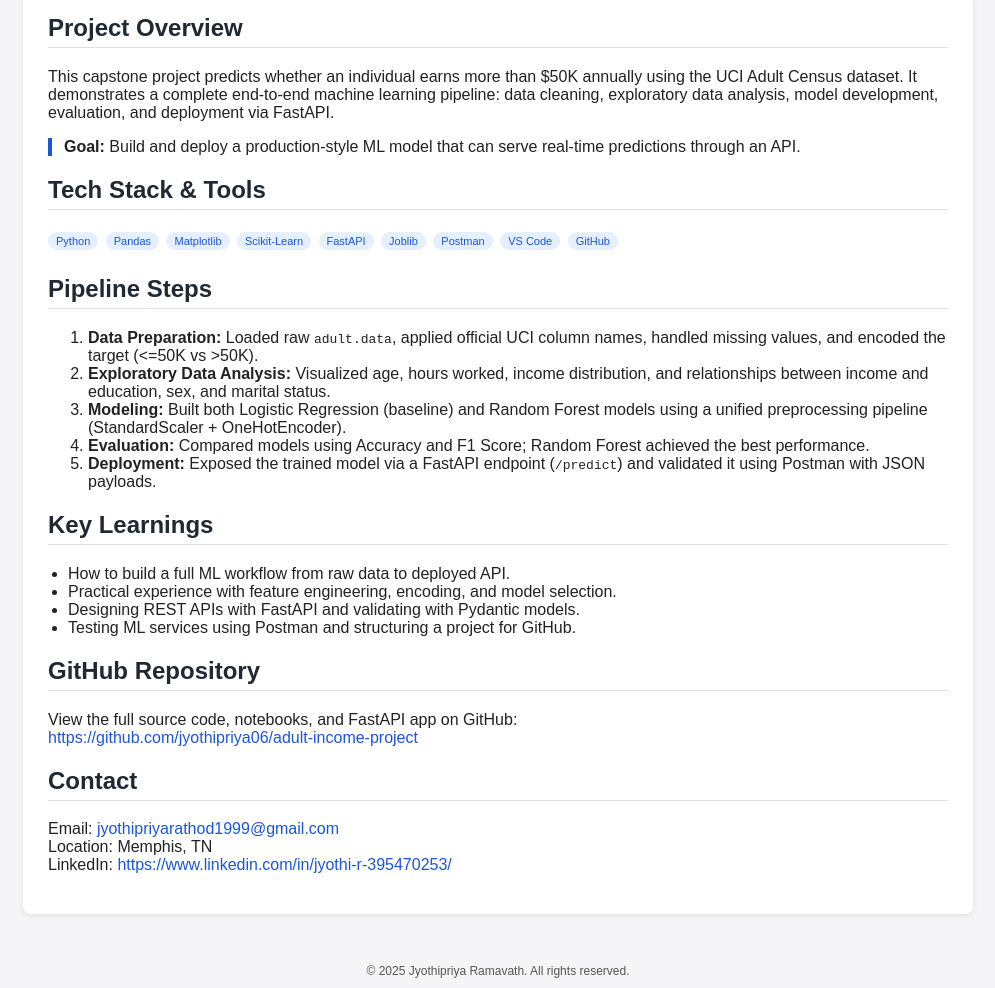
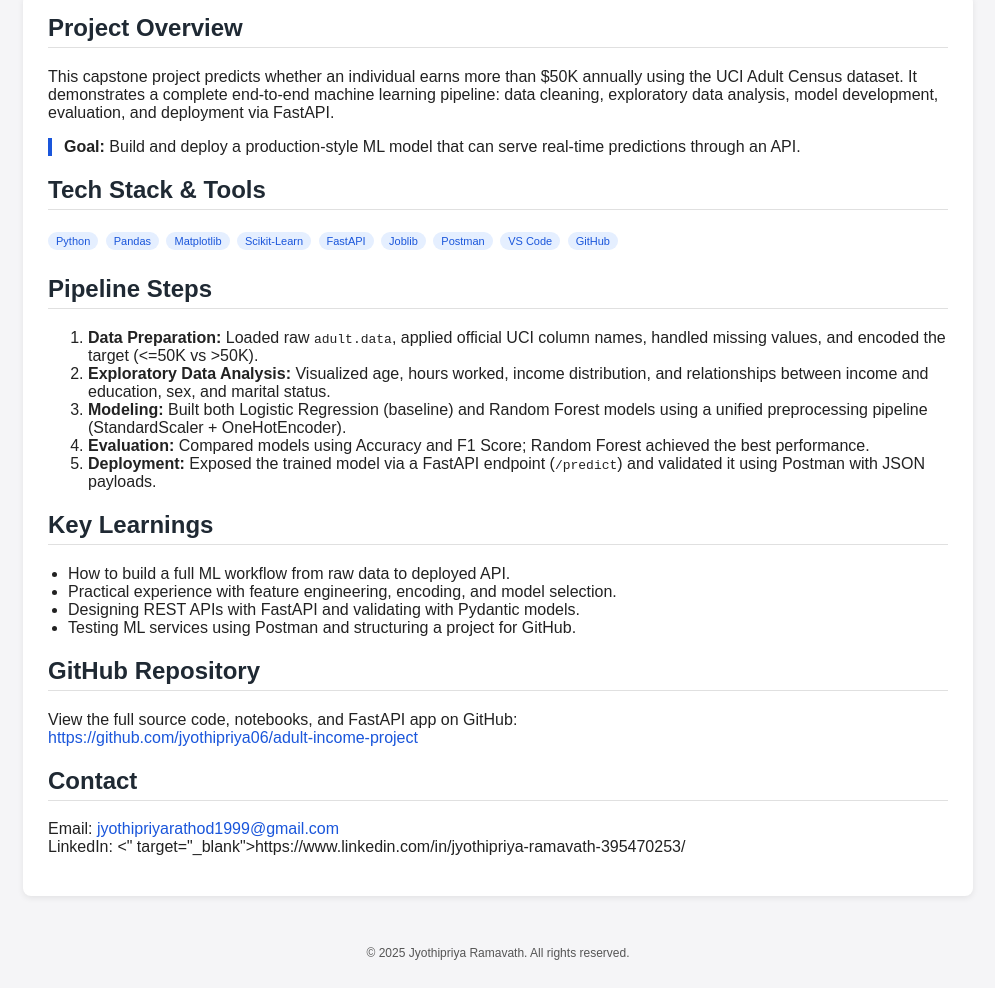
Before and after one commit to jyothipriya06/adult-income-project, a plain HTML site: page index.html in a window 1280 px wide. Shown: the part 139-1127 px from the top of the page, without its empty margins (142-1137 px from the left). Drawn offline with Linux system fonts and the light colour scheme.

Commit message:
Fix HTML encoding issues in index.html

```diff
--- a/index.html
+++ b/index.html
@@ -144,8 +144,7 @@
     <h2>Contact</h2>
     <p>
       Email: <a href="mailto:jyothipriyarathod1999@gmail.com">jyothipriyarathod1999@gmail.com</a><br />
-      Location: Memphis, TN<br />
-      LinkedIn: <a href="https://www.linkedin.com/in/jyothi-r-395470253/" target="_blank">https://www.linkedin.com/in/jyothi-r-395470253/</a>
+      LinkedIn: <https://www.linkedin.com/in/jyothipriya-ramavath-395470253/><" target="_blank">https://www.linkedin.com/in/jyothipriya-ramavath-395470253/</a>
     </p>
   </div>
 
```
